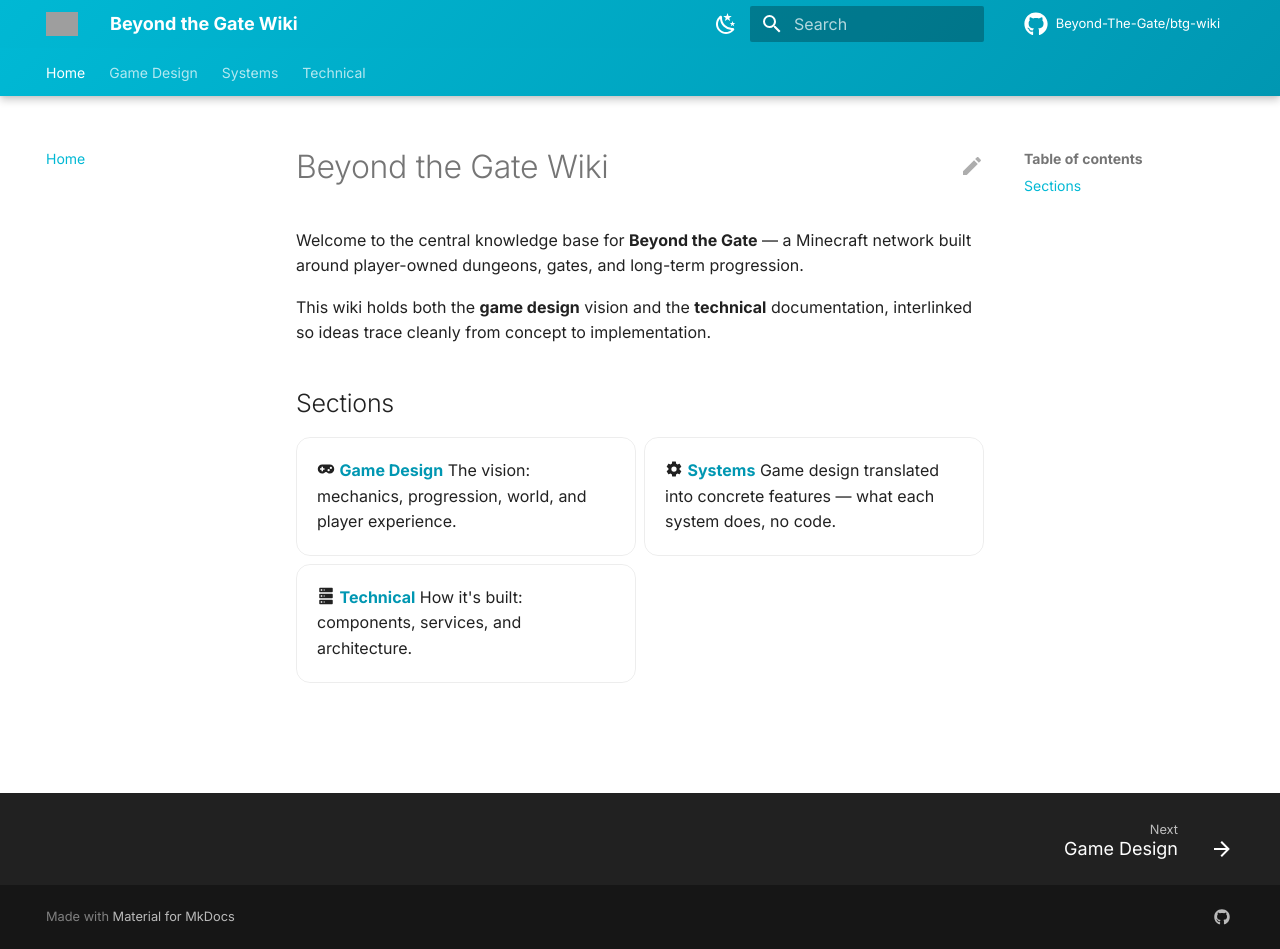
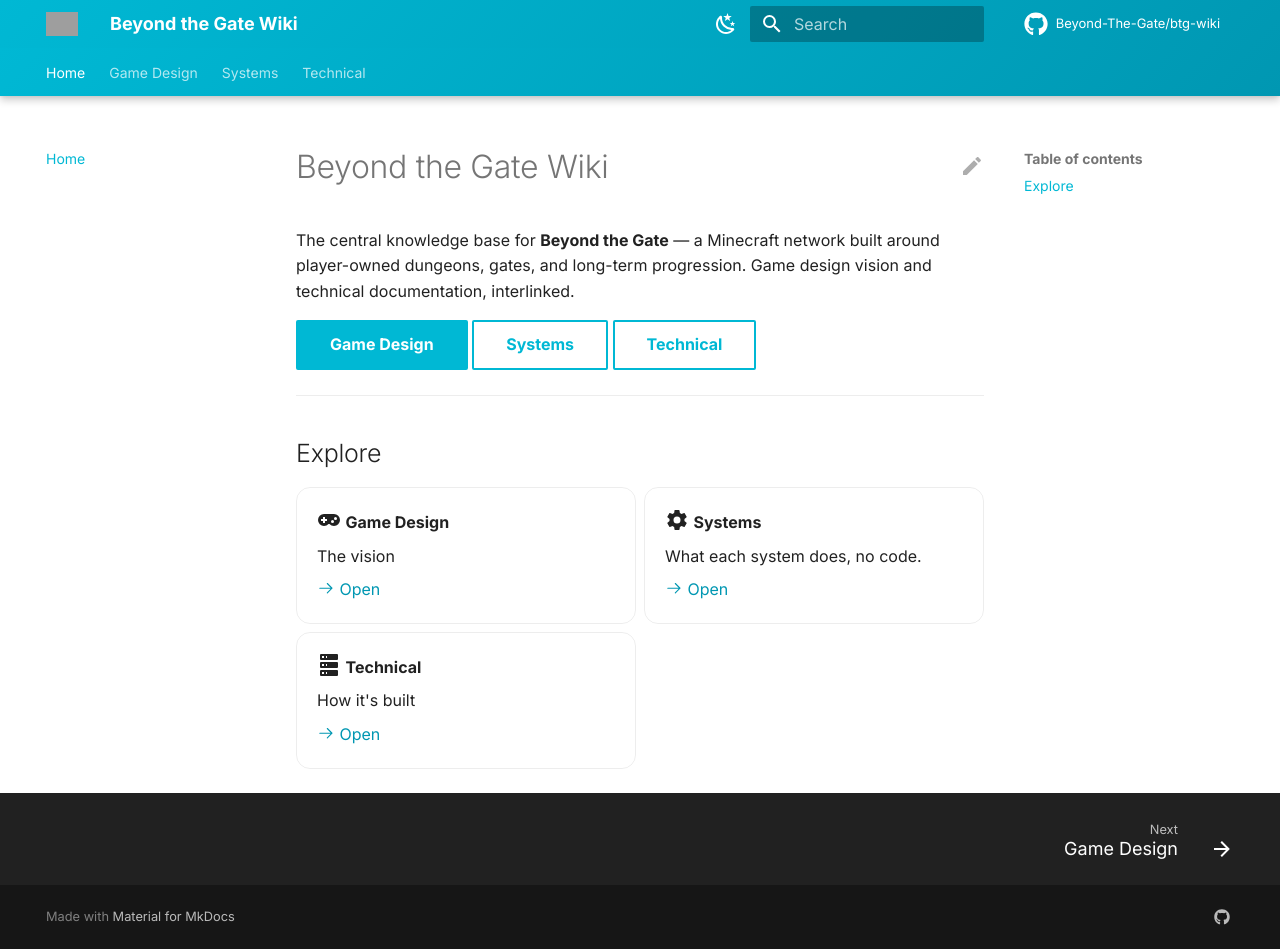
Before and after one commit to Beyond-The-Gate/btg-wiki, an MkDocs documentation site: the page built from docs/index.md, in a window 1280 px wide and 949 px high. Built offline with MkDocs 1.6.1 and Material for MkDocs 9.7.7, drawn with Linux system fonts in a browser that asks for light colours; comment, search, counter and statistics services are not loaded; grey boxes are pictures that could not be loaded.

Commit message:
Revise wiki introduction and section layout
Updated the introduction and section formatting for clarity.

```diff
--- a/docs/index.md
+++ b/docs/index.md
@@ -1,20 +1,33 @@
 # Beyond the Gate Wiki
 
-Welcome to the central knowledge base for **Beyond the Gate** — a Minecraft network built around player-owned dungeons, gates, and long-term progression.
+The central knowledge base for **Beyond the Gate** — a Minecraft network built around player-owned dungeons, gates, and long-term progression. Game design vision and technical documentation, interlinked.
 
-This wiki holds both the **game design** vision and the **technical** documentation, interlinked so ideas trace cleanly from concept to implementation.
+[Game Design](game-design/index.md){ .md-button .md-button--primary }
+[Systems](systems/index.md){ .md-button }
+[Technical](technical/index.md){ .md-button }
 
-## Sections
+---
+
+## Explore
 
 <div class="grid cards" markdown>
 
-- :material-gamepad-variant: **[Game Design](game-design/index.md)**
-  The vision: mechanics, progression, world, and player experience.
+- :material-gamepad-variant:{ .lg } **Game Design**
 
-- :material-cog: **[Systems](systems/index.md)**
-  Game design translated into concrete features — what each system does, no code.
+    The vision
 
-- :material-server: **[Technical](technical/index.md)**
-  How it's built: components, services, and architecture.
+    [:octicons-arrow-right-24: Open](game-design/index.md)
+
+- :material-cog:{ .lg } **Systems**
+
+    What each system does, no code.
+
+    [:octicons-arrow-right-24: Open](systems/index.md)
+
+- :material-server:{ .lg } **Technical**
+
+    How it's built
+
+    [:octicons-arrow-right-24: Open](technical/index.md)
 
 </div>
```
